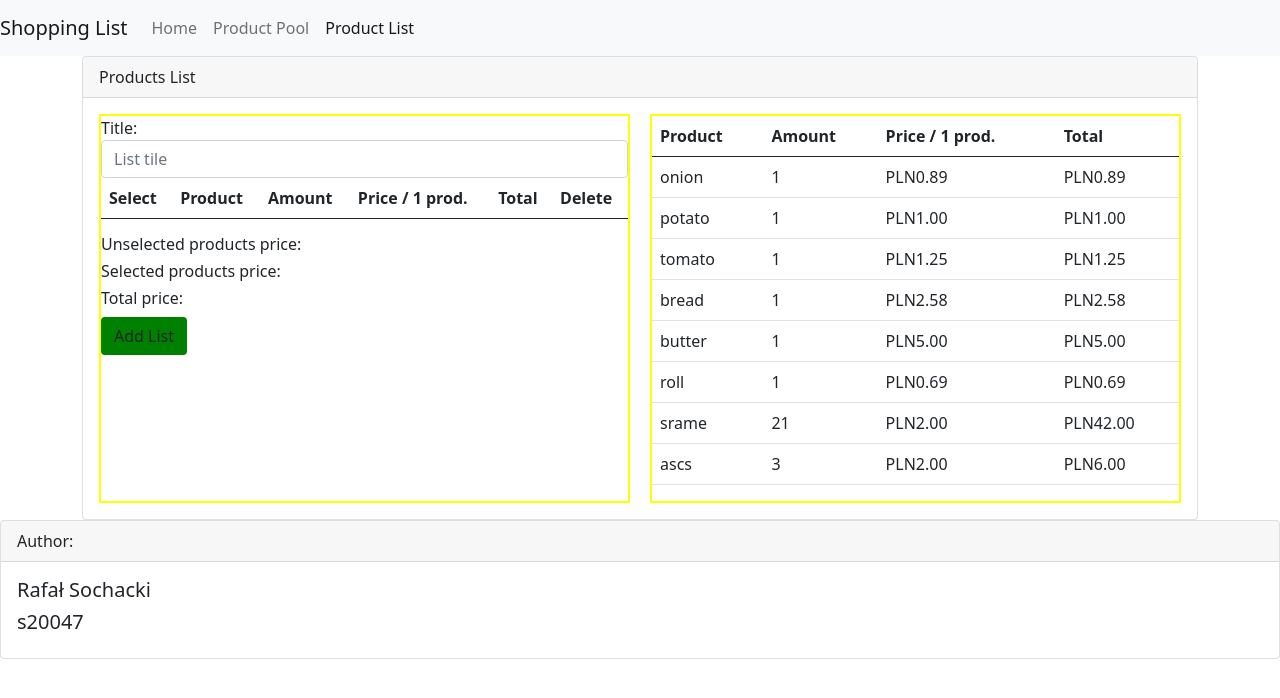
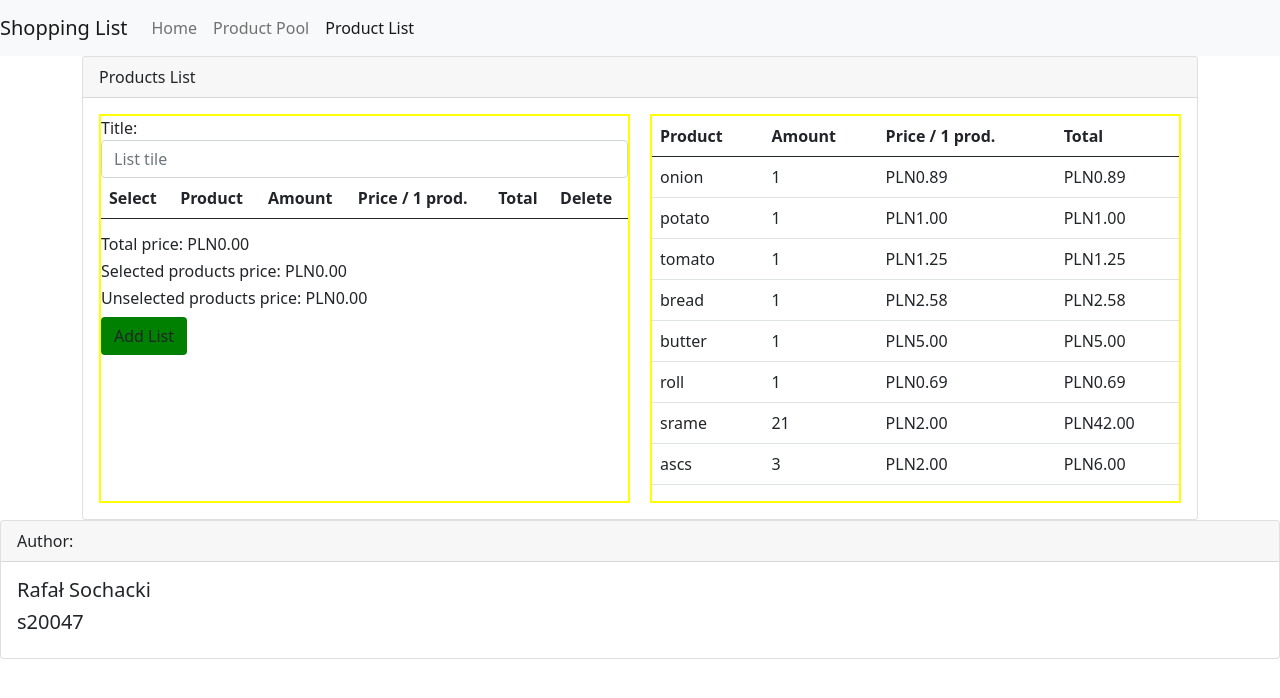
Before and after one commit to R4V88/BIU_AngularTS_ShoppingList_Project, an Angular app in the folder shopping-list/: page /list in a window 1280 px wide. Shown: the top 698 px of the page. Built offline with nearby package versions, Linux system fonts and the light colour scheme; data requests are answered from the project's data file.

Commit message:
prices are calculating correctly now

```diff
--- a/shopping-list/src/app/products/products-list/add-list/add-list.component.html
+++ b/shopping-list/src/app/products/products-list/add-list/add-list.component.html
@@ -29,8 +29,8 @@
     </tr>
     </tbody>
   </table>
-  <h6>Unselected products price: {{unselectedPrice}}</h6>
-  <h6>Selected products price: {{selectedPrice}}</h6>
-  <h6>Total price: {{totalPrice}}</h6>
+  <h6>Total price: {{totalPrice | currency: 'PLN': 'symbol': '1.2-2'}}</h6>
+  <h6>Selected products price: {{selectedPrice | currency: 'PLN': 'symbol': '1.2-2'}}</h6>
+  <h6>Unselected products price: {{unselectedPrice | currency: 'PLN': 'symbol': '1.2-2'}}</h6>
   <app-button (btnClick)="addList()" color="green" text="Add List"></app-button>
 </div>
--- a/shopping-list/src/app/products/products-list/add-list/add-list.component.ts
+++ b/shopping-list/src/app/products/products-list/add-list/add-list.component.ts
@@ -1,7 +1,7 @@
-import {Component, Input, OnInit} from '@angular/core';
+import {Component, OnInit} from '@angular/core';
 import {IList} from "../../entity/list";
 import {IProduct} from "../../entity/product";
-import {Observable, Subject, Subscription} from "rxjs";
+import {Subscription} from "rxjs";
 import {UserTempListService} from "../../services/user-temp-list.service";
 import {faTimes} from "@fortawesome/free-solid-svg-icons/faTimes";
 
@@ -22,39 +22,61 @@ export class AddListComponent implements OnInit {
   products: IProduct[] = [];
   subscription!: Subscription;
 
-  selectedPrice!: number;
-  unselectedPrice!: number;
-  totalPrice!: number;
+  selectedPrice: number = 0;
+  totalPrice: number = 0;
+  unselectedPrice: number = 0;
 
   errorMessage: string = '';
   faTimes = faTimes;
 
   constructor(private userList: UserTempListService) {
     this.subscription = this.userList.onProduct().subscribe(product => {
-      if(product) {
+      if (product) {
         this.products.push(product);
+        this.getTotalPrice(product);
       } else {
         this.products = [];
       }
     })
   }
 
-  ngOnInit(): void {}
+  ngOnInit(): void {
+  }
 
-  ngOnDestroy() {
+  ngOnDestroy(): void {
     this.subscription.unsubscribe();
   }
 
-  onDelete(index: number) {
-    this.products.splice(index,1);
+  onDelete(index: number): void {
+    this.totalPrice -= Number(this.products[index].totalPrice);
+
+    if(this.products[index].isSelected)
+      this.selectedPrice -= Number(this.products[index].totalPrice);
+
+    if(!this.products[index].isSelected)
+      this.unselectedPrice -= Number(this.products[index].totalPrice);
+
+    this.products.splice(index, 1);
   }
 
-  addList() {
+  addList(): void {
     console.log("toggle");
   }
 
-  selectProduct($event: Event, i: number){
+  getTotalPrice(product: IProduct): void {
+      this.totalPrice += Number(product.totalPrice);
+      this.unselectedPrice += Number(product.totalPrice);
+  }
+
+  selectProduct($event: Event, i: number): void {
     this.products[i].isSelected = !this.products[i].isSelected;
+    if (this.products[i].isSelected) {
+      this.selectedPrice += Number(this.products[i].totalPrice);
+      this.unselectedPrice -= Number(this.products[i].totalPrice);
+    } else {
+      this.selectedPrice -= Number(this.products[i].totalPrice);
+      this.unselectedPrice += Number(this.products[i].totalPrice);
+    }
   }
 
 }
```
